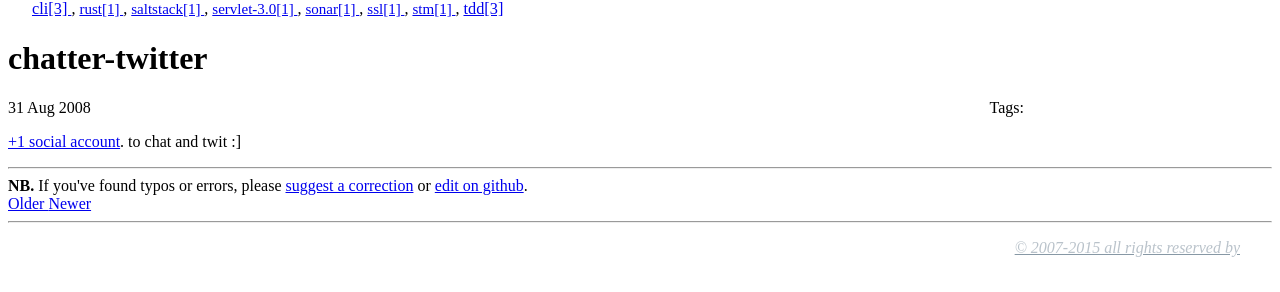
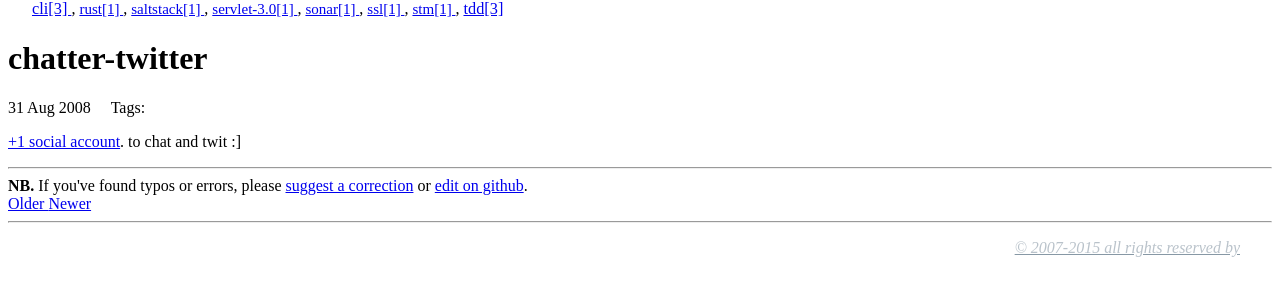
Before and after one commit to leonardinius/leonardinius.github.io, a Jekyll site: the page built from _posts/2008-08-31-chatter-twitter.md, in a window 1280 px wide. Shown: the part 268-560 px from the top of the page. Built offline with Jekyll 4.4.1, drawn with Linux system fonts in a browser that asks for light colours.

Commit message:
Quickfix for mobile tags display

```diff
--- a/_includes/post-tags.html
+++ b/_includes/post-tags.html
@@ -1,4 +1,4 @@
-<span style="position: absolute; right: 14rem; padding-right: 2em;">
+<span style="padding-left: 1rem; padding-right: 1rem;">
   Tags:
   {% if post %}
     {% assign tags = post.tags %}
```
